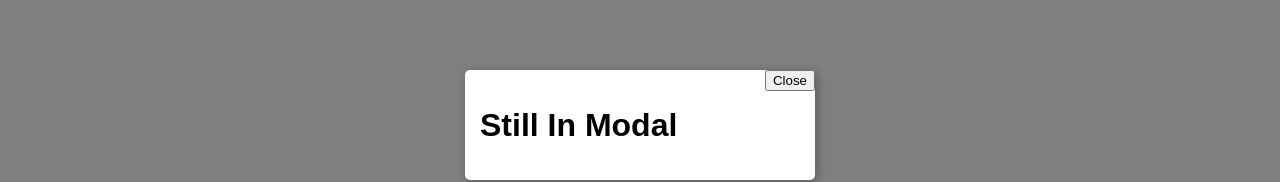
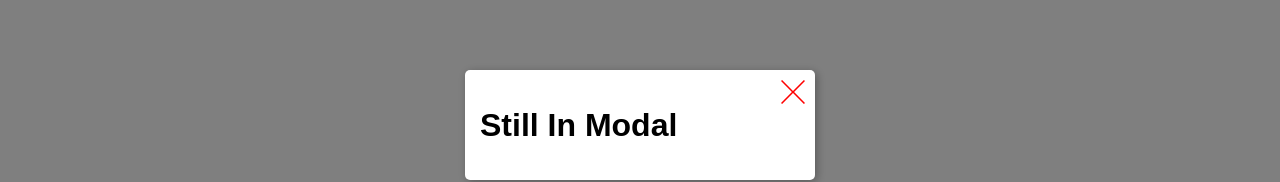
Before and after one commit to gabrielcmoraru/react-treats-func, a React (Create React App) app: page / in a window 1280 px wide. Both pictures are taken after a click on the button "Login". Shown: the part 225-407 px from the top of the page. Built offline with nearby package versions, Linux system fonts and the light colour scheme.

Commit message:
icon component

```diff
--- a/src/Modal.js
+++ b/src/Modal.js
@@ -1,6 +1,7 @@
 import React, { Component } from 'react'
 import Portal from './Portal';
 import styled from 'styled-components';
+import Icon from './Utilities/Icon';
 
 export default class Modal extends Component {
   render() {
@@ -10,7 +11,9 @@
         {on && (
           <ModalWrapper>
             <ModalCard>
-              <CloseButton onClick={toggle}>Close</CloseButton>
+              <CloseButton onClick={toggle}>
+                <Icon color='red' name='close' />
+              </CloseButton>
               <div>{children}</div>
             </ModalCard>
             <Background onClick={toggle}/>
@@ -47,6 +50,9 @@
   position: absolute;
   top: 0;
   right: 0;
+  border: none;
+  background: transparent;
+  padding: 10px;
 `;
 
 const Background = styled.div`
--- /dev/null
+++ b/src/Utilities/Icon.js
@@ -0,0 +1,26 @@
+import React, { Component } from 'react'
+
+export default class Icon extends Component {
+  static defaultProps = {
+    color: 'black'
+  }
+  render() {
+    switch (this.props.name) {
+      case 'close':
+        return (
+          <svg
+            x="0px"
+            y="0px"
+            width="24px"
+            height="24px"
+            viewBox="0 0 31.11 31.11"
+            enableBackground="new 0 0 31.11 31.11"
+          >
+            <polygon
+              fill={this.props.color}
+              points="31.11,1.41 29.7,0 15.56,14.14 1.41,0 0,1.41 14.14,15.56 0,29.7 1.41,31.11 15.56,16.97   29.7,31.11 31.11,29.7 16.97,15.56 "/>
+          </svg>
+        )
+    }
+  }
+}
```
